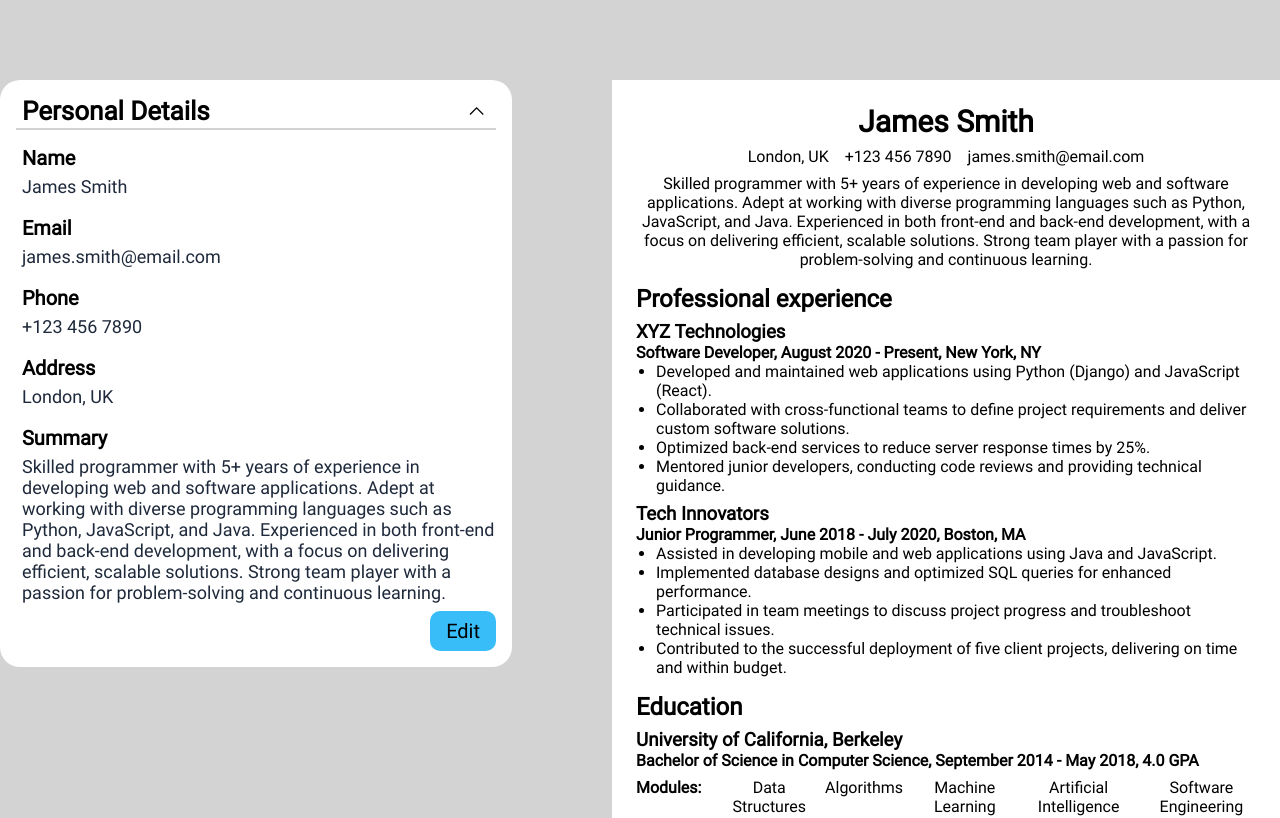
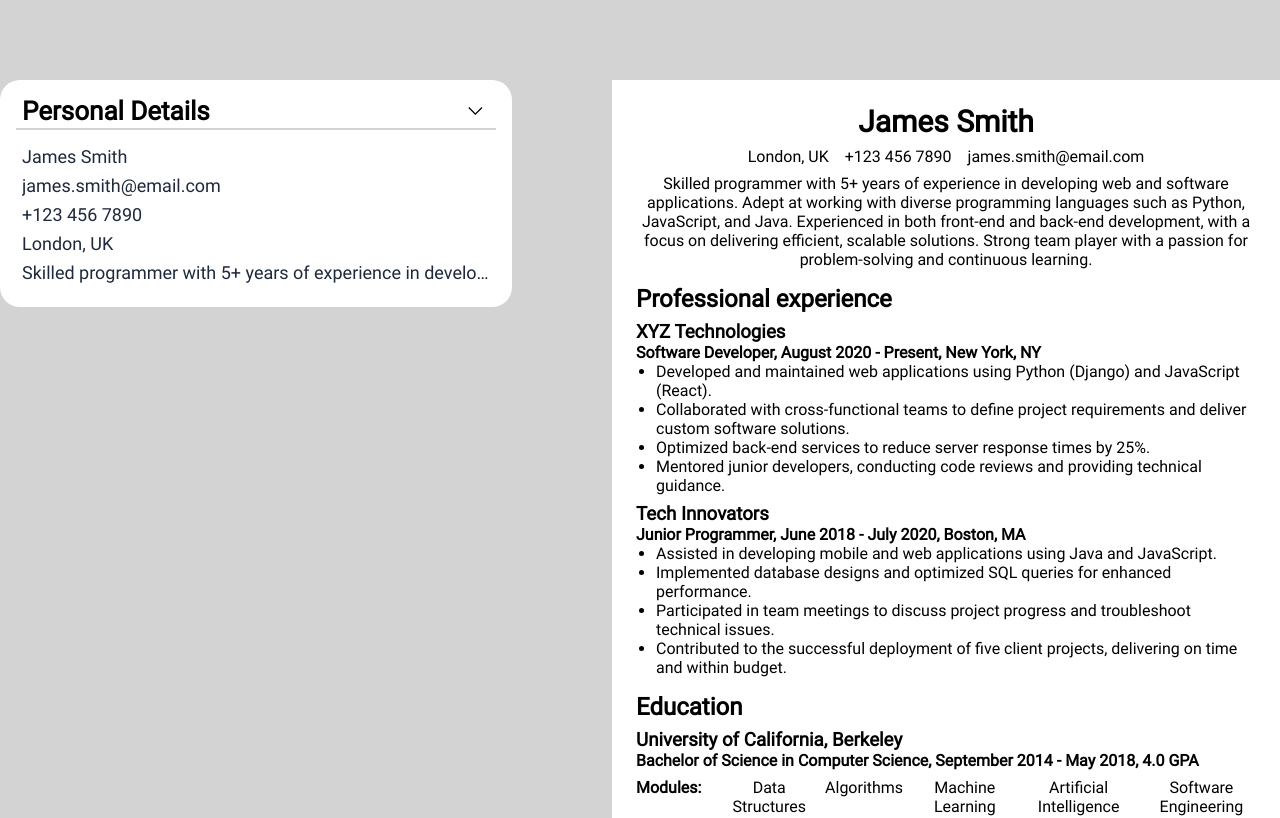
Before and after one commit to palmwi2010/odin-cv, a React (Vite) app: page / in a window 1280 px wide. Shown: the top 818 px of the page. Built offline with nearby package versions, Linux system fonts and the light colour scheme; the HTML template or start-up script is replaced by a standard one.

Commit message:
Latest pre-refactor

```diff
--- a/src/components/Field.jsx
+++ b/src/components/Field.jsx
@@ -9,7 +9,7 @@ export default function Field({title, id, inputType, placeholder, isEditing, isC
         updateData({...cvData, [category]: {...cvData[category], [id]:e.target.value}});
     }
 
-    if (isCollapsed) return (<p className="field-summary">{content}</p>)
+    if (isCollapsed) return (<p className="field-summary ellipsis">{content}</p>)
 
     if (!isEditing) return (
         <div className="field">
--- a/src/components/InputBlock.jsx
+++ b/src/components/InputBlock.jsx
@@ -11,14 +11,14 @@ function InputBlock({fieldName, cvData, updateData}) {
     const {title, fields} = data;
 
     const [isEditing, setEditing] = useState(false);
-    const [isCollapsed, setCollapse] = useState(false);
+    const [isCollapsed, setCollapse] = useState(true);
 
     const changeEditing = () => {
         setEditing(!isEditing);
     }
 
     const changeCollapse = () => {
-        changeEditing(false)
+        setEditing(false)
         setCollapse(!isCollapsed);
     }
 
--- a/src/exampleData.json
+++ b/src/exampleData.json
@@ -15,6 +15,7 @@
         "location": "New York, NY",
         "start_date": "August 2020",
         "end_date": "Present",
+        "id": 0,
         "responsibilities": [
           "Developed and maintained web applications using Python (Django) and JavaScript (React).",
           "Collaborated with cross-functional teams to define project requirements and deliver custom software solutions.",
@@ -28,6 +29,7 @@
         "location": "Boston, MA",
         "start_date": "June 2018",
         "end_date": "July 2020",
+        "id": 1,
         "responsibilities": [
           "Assisted in developing mobile and web applications using Java and JavaScript.",
           "Implemented database designs and optimized SQL queries for enhanced performance.",
@@ -43,6 +45,7 @@
       "start_date": "September 2014",
       "end_date": "May 2018",
       "grade": "4.0 GPA",
+      "id": 2,
       "coursework": [
         "Data Structures",
         "Algorithms",
--- a/src/styles/Field.css
+++ b/src/styles/Field.css
@@ -12,7 +12,7 @@
 
 .field-input, .field-textarea {
     font-size: 16px;
-    padding-left: var(--block-left-offset);
+    padding-inline: var(--block-left-offset);
     border-radius: 10px;
     width: 100%;
     background-color: var(--gray-background);
@@ -50,3 +50,9 @@
 .field-summary:first-child {
     margin-top: 16px;
 }
+
+.ellipsis {
+    white-space: nowrap;       /* Prevent text from wrapping to the next line */
+    overflow: hidden;          /* Hide the overflowed text */
+    text-overflow: ellipsis;   /* Add the ellipsis ("...") when text is too long */
+  }
```
Also changed, not shown: src/components/EducationBlock.jsx (added).
